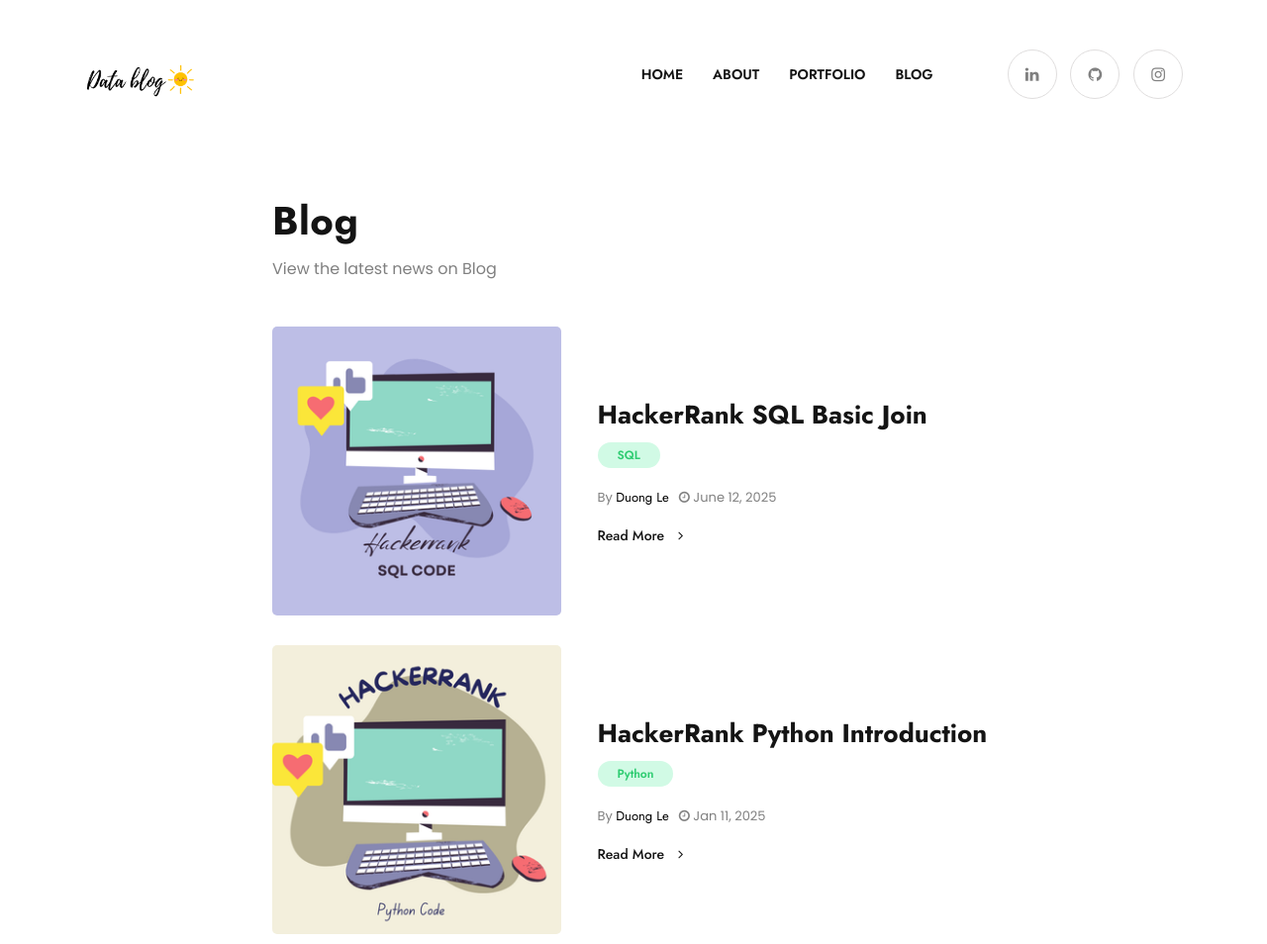
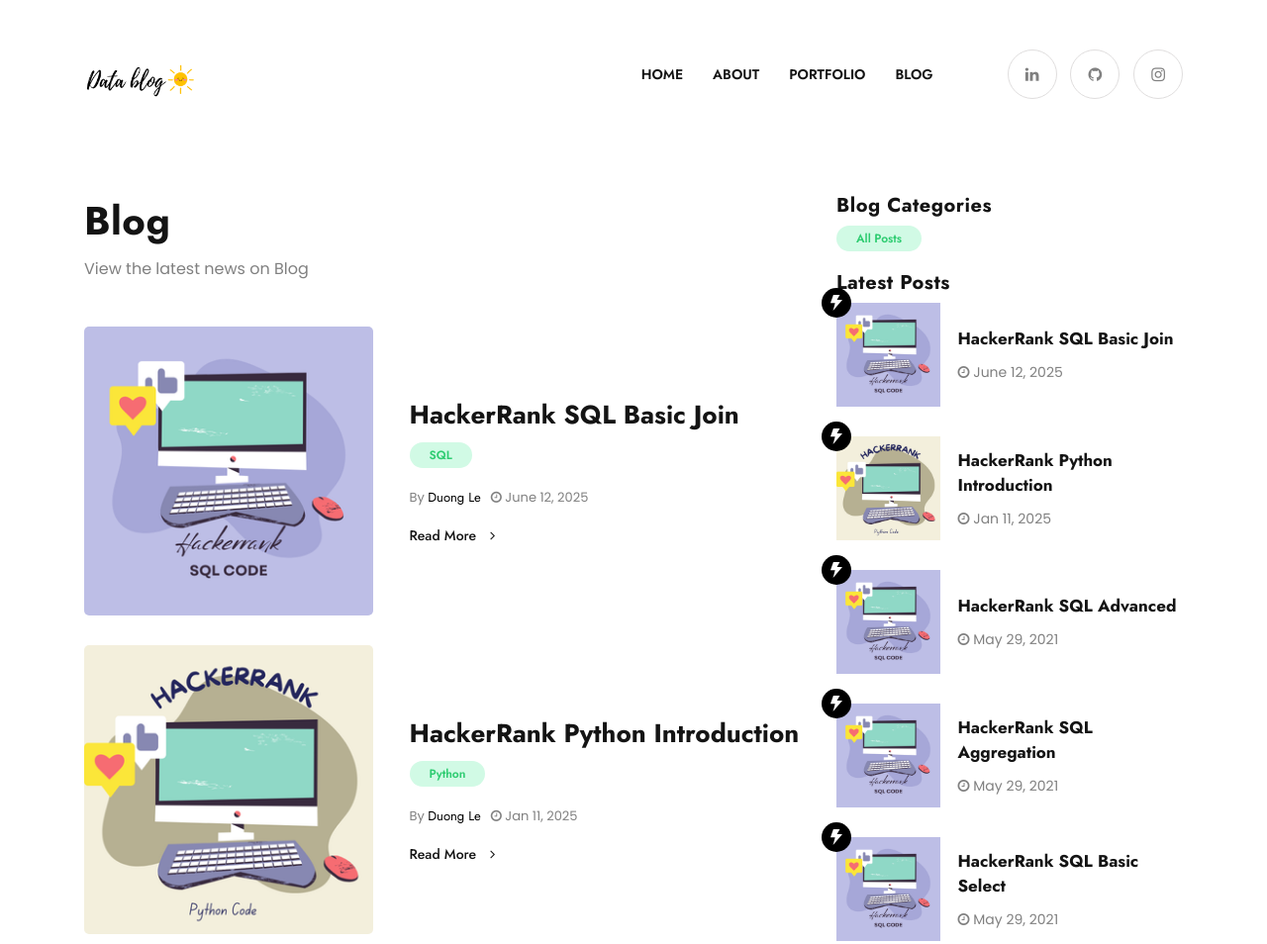
Before and after one commit to syo2000/syo2000.github.io, a plain HTML site: page blog.html in a window 1280 px wide. Shown: the top 954 px of the page at 99% size. Drawn offline with Linux system fonts and the light colour scheme; some packages are replaced by stand-ins of ours.

Commit message:
Update blog.html

```diff
--- a/blog.html
+++ b/blog.html
@@ -71,31 +71,45 @@
 <section class="blog">
   <div class="container">
   <div class="row">
-      <div class="col-lg-8 mx-auto">
+    <div class="col-lg-8">
       <div class="blog-section-title">
         <h2>Blog</h2>
         <p>View the latest news on Blog</p>
       </div>
 
-        <div id = "blog-container"></div>
+      <div id="blog-container"></div>
 
       <div class="blog-post-pagination">
         <nav aria-label="Page navigation example" class="nav-bg">
           <ul class="pagination">
-              <li class="page-item">
-                <a class="page-link active" href="#">1</a>
-              </li>
-              <li class="page-item"><a class="page-link" href="#">2</a></li>
-              <li class="page-item"><a class="page-link" href="#">3</a></li>
-              <li class="page-item"><a class="page-link" href="#">4</a></li>
-              <li class="page-item">
-                <a class="page-link" href="#">
-                  <i class="fa fa-angle-right"></i>
-                </a>
-              </li>
             </ul>
         </nav>
       </div>
+    </div>
+
+    <div class="col-lg-4">
+      <aside class="sidebar">
+        <div class="widget">
+          <div class="widget-title">
+            <h3>Blog Categories</h3>
+          </div>
+          <div class="blog-post-tag" id="tag-filter-buttons" >
+
+              <a href="#" data-tag="All" class="active">All Posts</a>
+
+          </div>
+        </div>
+
+        <div class="blog-post-widget">
+          <div class="widget">
+            <div class="widget-title">
+            <h3>Latest Posts</h3>
+          </div>
+          <div id="blog-container-top-5"></div>
+          </div>
+
+        </div>
+      </aside>
     </div>
   </div>
 </div>
```
Lines whose indentation alone changed are shown as unchanged.
